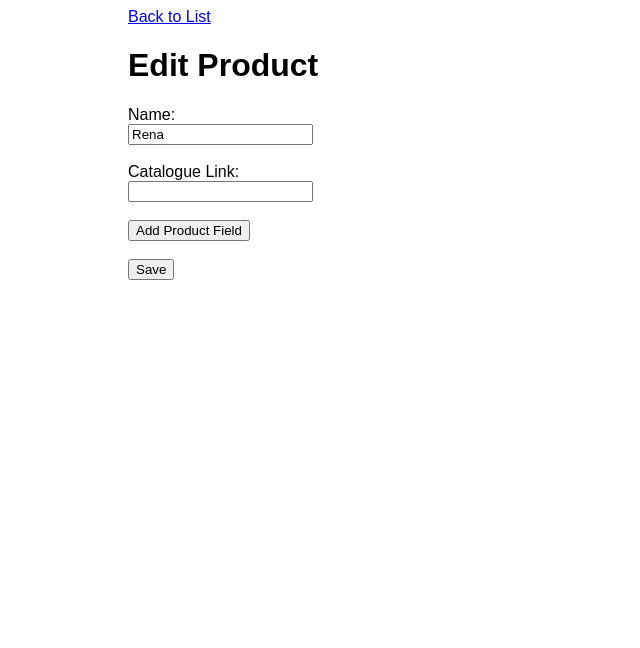
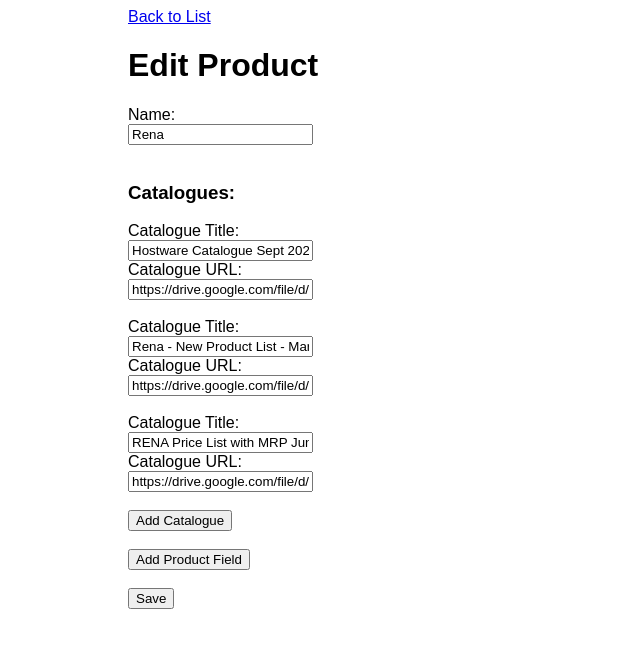
Before and after one commit to esemje/esemje, a Flask app: page /edit/Rena in a window 1280 px wide. Shown: the top 648 px of the page, without its empty margins (0-640 px from the left). Run offline with Flask 3, Linux system fonts and the light colour scheme.

Commit message:
changed backend as per new json and multiple catalogue handling

```diff
--- a/public/app.py
+++ b/public/app.py
@@ -27,7 +27,17 @@ def index():
 def add():
     if request.method == 'POST':
         name = request.form['name']
-        catalogue = request.form['catalogue']
+
+        # Get catalogues from form
+        catalogues = []
+        catalogue_titles = request.form.getlist('catalogue_title[]')
+        catalogue_urls = request.form.getlist('catalogue_url[]')
+
+        for title, url in zip(catalogue_titles, catalogue_urls):
+            catalogues.append({
+                "title": title,
+                "url": url
+            })
 
         # Get products from form
         products = []
@@ -43,7 +53,7 @@ def add():
         new_entry = {
             "name": name,
             "products": products,
-            "catalogue": catalogue
+            "catalogues": catalogues  # Update to include multiple catalogues
         }
 
         data = load_data()
@@ -63,7 +73,19 @@ def edit(name):
 
     if request.method == 'POST':
         entry['name'] = request.form['name']
-        entry['catalogue'] = request.form['catalogue']
+
+        # Update catalogues
+        catalogues = []
+        catalogue_titles = request.form.getlist('catalogue_title[]')
+        catalogue_urls = request.form.getlist('catalogue_url[]')
+
+        for title, url in zip(catalogue_titles, catalogue_urls):
+            catalogues.append({
+                "title": title,
+                "url": url
+            })
+
+        entry['catalogues'] = catalogues  # Update to include multiple catalogues
 
         # Update products
         products = []
--- a/public/templates/edit.html
+++ b/public/templates/edit.html
@@ -17,6 +17,18 @@
             `;
             productFields.appendChild(newField);
         }
+
+        function addCatalogueField() {
+            const catalogueFields = document.getElementById('catalogueFields');
+            const newField = document.createElement('div');
+            newField.innerHTML = `
+                <label for="catalogue_title">Catalogue Title:</label><br>
+                <input type="text" name="catalogue_title[]"><br>
+                <label for="catalogue_url">Catalogue URL:</label><br>
+                <input type="text" name="catalogue_url[]"><br><br>
+            `;
+            catalogueFields.appendChild(newField);
+        }
     </script>
 </head>
 <body>
@@ -26,8 +38,20 @@
         <form action="{{ url_for('edit', name=entry.name) }}" method="POST">
             <label for="name">Name:</label><br>
             <input type="text" id="name" name="name" value="{{ entry.name }}"><br><br>
-            <label for="catalogue">Catalogue Link:</label><br>
-            <input type="text" id="catalogue" name="catalogue" value="{{ entry.catalogue }}"><br><br>
+
+            <div id="catalogueFields">
+                <h3>Catalogues:</h3>
+                {% for catalogue in entry.catalogues %}
+                <div>
+                    <label for="catalogue_title">Catalogue Title:</label><br>
+                    <input type="text" name="catalogue_title[]" value="{{ catalogue.title }}"><br>
+                    <label for="catalogue_url">Catalogue URL:</label><br>
+                    <input type="text" name="catalogue_url[]" value="{{ catalogue.url }}"><br><br>
+                </div>
+                {% endfor %}
+            </div>
+            <button type="button" onclick="addCatalogueField()">Add Catalogue</button><br><br>
+
             <div id="productFields">
                 {% for product in entry.products %}
                 <div>
```
Also changed, not shown: public/requirements.txt (added, +7 -0 lines), public/templates/add.html (+25 -2 lines), public/templates/index.html (+9 -2 lines), public/agencies.json (indentation only).
